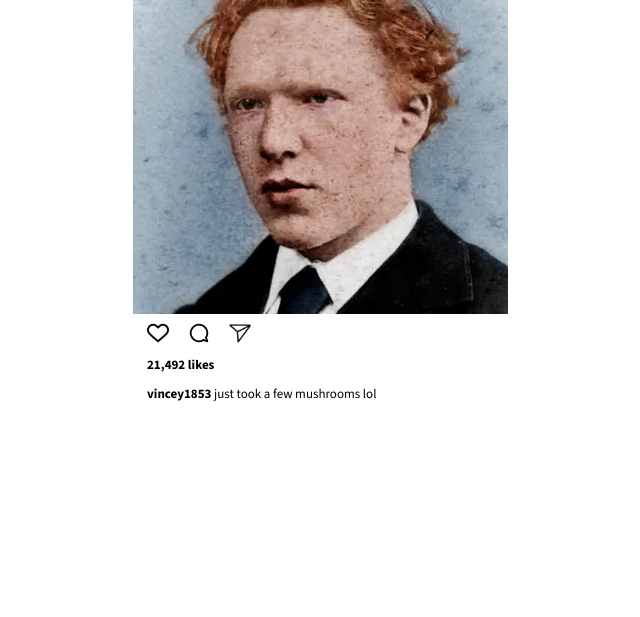
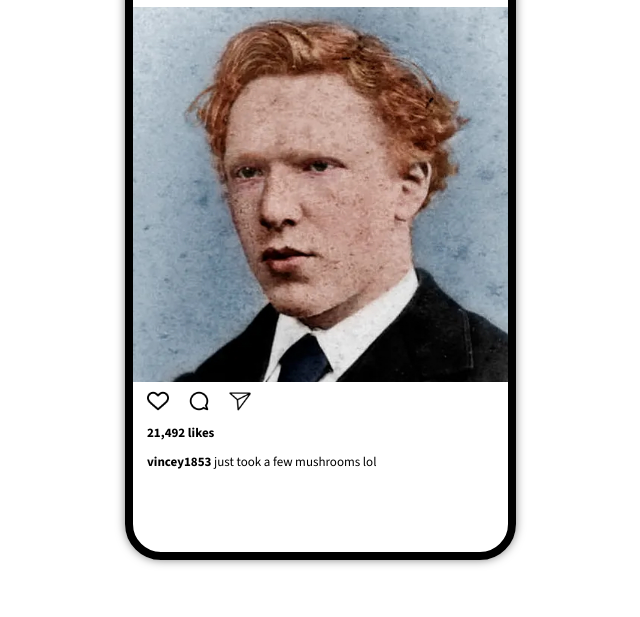
Before and after one commit to ConsoleMage/oldagram, a plain HTML site: page index.html in a window 1280 px wide. Shown: the part 183-800 px from the top of the page, without its empty margins (320-960 px from the left). Drawn offline with nearby package versions, Linux system fonts and the light colour scheme.

Commit message:
third commit

```diff
--- a/index.css
+++ b/index.css
@@ -1,8 +1,18 @@
 html,
 body {
-    margin: 0;
+    margin: 30px 0 0 0;
     padding: 0;
     font-family: "Source Sans 3", serif;
+
+}
+
+.phone-border {
+    width: 375px; /* Width of the phone screen */
+    height: 667px; /* Height of the phone screen */
+    border: 8px solid black; /* Outer border */
+    border-radius: 36px; /* Rounded corners */
+    box-shadow: 0 0 10px rgba(0, 0, 0, 0.5); /* Shadow for 3D effect */
+    margin: 0 auto; /* Center the phone screen */
 }
 
 /* Header */
@@ -90,6 +100,10 @@ header {
     height: 22.13px;
 }
 
+.icons-container img:hover {
+    opacity: 0.5;
+}
+
 .interaction-text {
     font-size: 13px;
     font-weight: 700;
--- a/index.html
+++ b/index.html
@@ -12,7 +12,7 @@
             rel="stylesheet">
     </head>
     <body>
-
+        <div class="phone-border">
         <header>
             <img class="logo" src="./images/logo.png" alt="Logo of oldagram" />
             <img class="your-avatar" src="./images/user-avatar.png"
@@ -44,5 +44,6 @@
         </main>
 
         <script src="index.js"></script>
+        </div>
     </body>
 </html>
```
